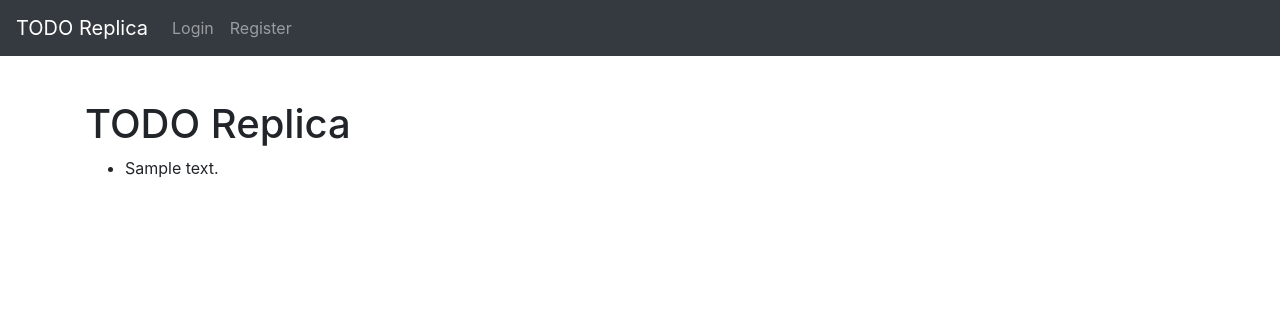
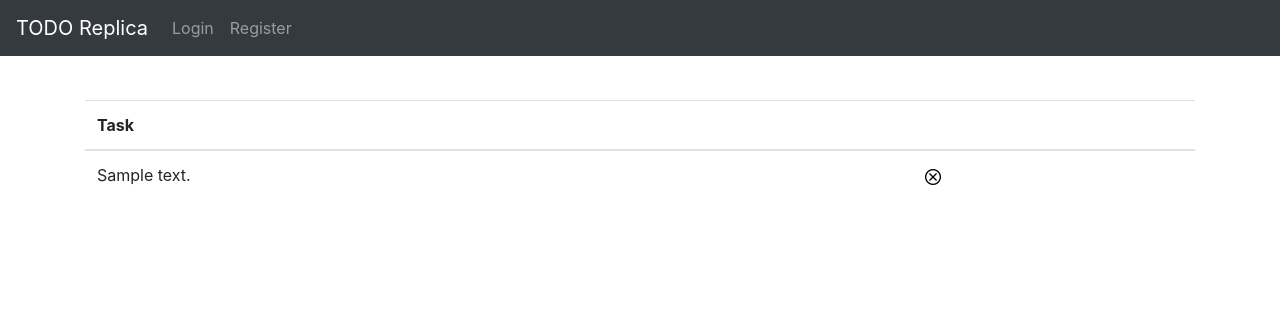
Before and after one commit to acuencadev/Flask-todo-replica, a Flask app: template todo_replica/templates/tasks/pending.html in a window 1280 px wide. Shown: the top 316 px of the page. Run offline with Flask 2, Linux system fonts and the light colour scheme; the template is opened without the code that fills it: values that come from a table or form of the project are taken from there, others are empty; tables that the repository leaves empty hold one stand-in row (values such as "Sample post").

Commit message:
Update the pending tasks template

```diff
--- a/todo_replica/templates/tasks/pending.html
+++ b/todo_replica/templates/tasks/pending.html
@@ -3,14 +3,23 @@
 
 {% block content %}
 <div>
-    <h1>TODO Replica</h1>
-
     {% if tasks %}
-    <ul>
-    {% for task in tasks %}
-        <li>{{ task.description }}</li>
-    {% endfor %}
-    </ul>
+    <table class="table">
+        <thead>
+            <th scope="col">Task</th>
+            <th scope="col"></th>
+        </thead>
+        <tbody>
+        {% for task in tasks %}
+            <tr>
+                <td>{{ task.description }}</td>
+                <td><a href="{{ url_for('tasks.complete', task_id=task.id) }}"><img src="{{ url_for('static', filename='delete.png') }}" alt="Delete task #{{ task.id }}"></a></td>
+            </tr>
+        {% endfor %}
+        </tbody>
+    </table>
+    {% else %}
+    <h2>There are not pending tasks right now...</h2>
     {% endif %}
 </div>
 {% endblock content %}
```
Also changed, not shown: todo_replica/static/delete.png (added).
